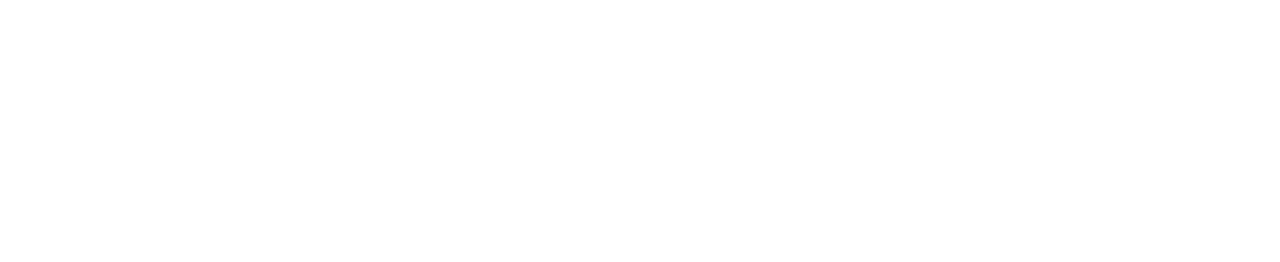
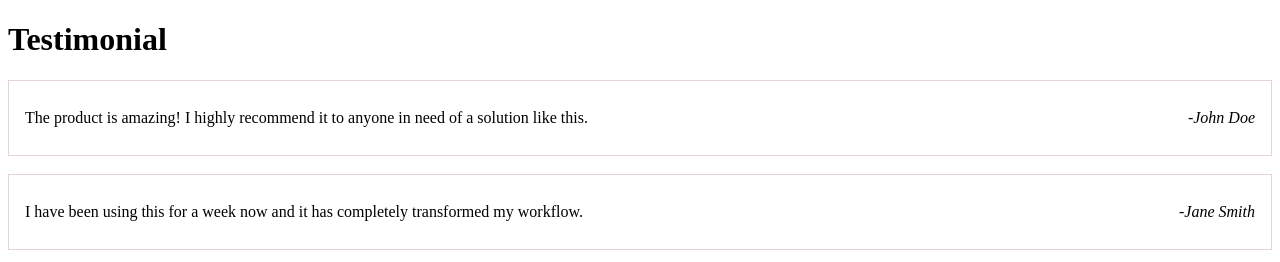
Before and after one commit to acciojob/testimonial-Code-with-sudoku, a website: page main.html in a window 1280 px wide. Drawn offline with Linux system fonts and the light colour scheme.

Commit message:
created a submission

```diff
--- a/main.html
+++ b/main.html
@@ -1,16 +1,24 @@
 <!DOCTYPE html>
-
-<html>
-
-<head>
-	<link rel="stylesheet" href="styles.css">
-</head>
-
-<body>
-	<!-- the entire body must be written by student -->
-    <script type="text/javascript" src="./script.js">
-</script>
-
-</body>
-
+<html lang="en">
+	<head>
+	    <meta charset="UTF-8">
+	    <meta http-equiv="X-UA-Compatible" content="IE=edge">
+	    <meta name="viewport" content="width=device-width, initial-scale=1.0">
+	    <title>Testimonial</title>
+	    <link rel="Stylesheet" href="styles.css" />
+	</head>
+	<body>
+	    <h1>Testimonial</h1>
+	    <div class="testimonial-container">
+	        <div class="quote-1" id="1">
+	            <p>The product is amazing! I highly recommend it to anyone in need of a solution like this.</p>
+	            <p class="author">-John Doe</p>
+	        </div>
+	        <br>
+	        <div class="quote-2" id="2">
+	            <p>I have been using this for a week now and it has completely transformed my workflow.</p>
+	            <p class="author">-Jane Smith</p>
+	        </div>
+	    </div>
+	</body>
 </html>
--- a/styles.css
+++ b/styles.css
@@ -1 +1,19 @@
 /*  your css code here. If applicable */
+<--  css  -->
+
+body{
+    background-color: #f5f5f5;
+}
+
+.quote-1,.quote-2{
+    background-color: white;
+    border: 1px solid #e7d3d3;
+	display:flex;
+	justify-content:space-between;
+	padding:12px 16px;
+}
+
+.author{
+    text-align: right;
+    font-style: italic;
+}
```
